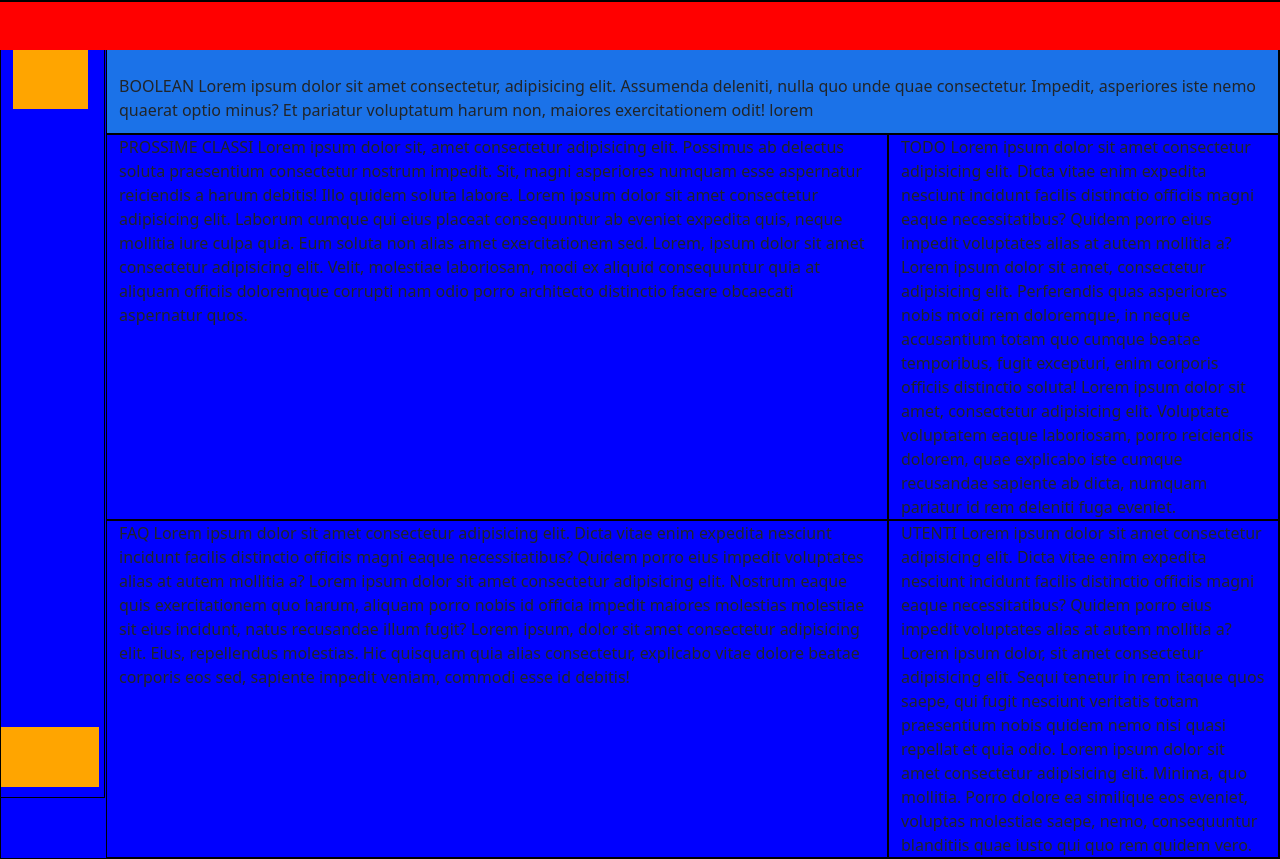
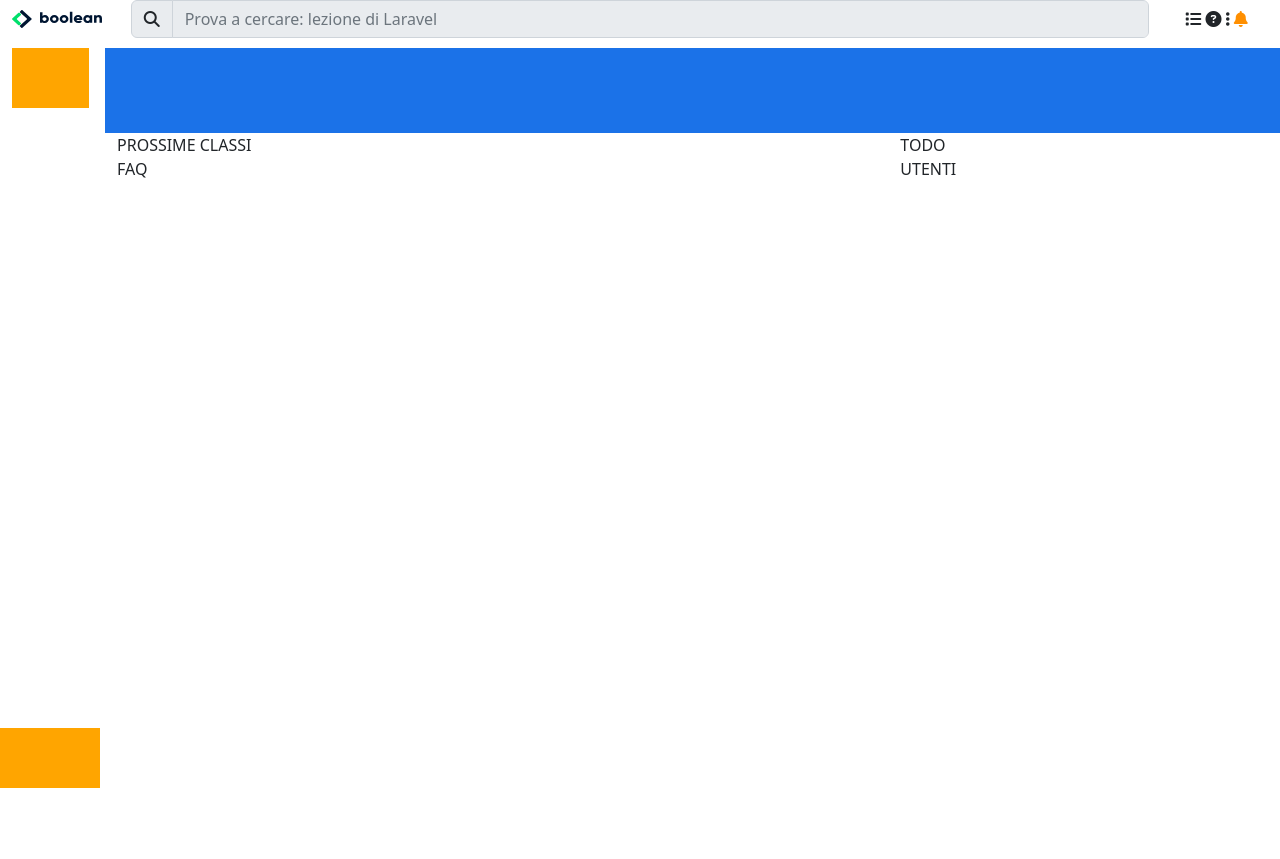
Before and after one commit to FabioBabaglioni/html-css-bootstrap-dashboard, a plain HTML site: page index.html in a window 1280 px wide. After the commit the page ends 800 px from the top, so only its background shows below. Drawn offline with nearby package versions, Linux system fonts and the light colour scheme.

Commit message:
content nav-bar

```diff
--- a/css/style.css
+++ b/css/style.css
@@ -1,6 +1,6 @@
-[class*="col"]{
+/* [class*="col"]{
     border: solid 1px black;
-}
+} */
 
 
 /* regole header */
@@ -8,19 +8,23 @@
 header > nav {
     height: 50px;
     width: 100%;
-    background-color: red;
     position: fixed;
     z-index: 300;
 }
 
-main{
-    background-color: blue;
+.img-small{
+    width: 40px;
 }
 
+.img{
+    width: 90px;
+}
 
+.fa-bell{
+    color: #ff8f00;
+}
 
 /* regole main */
-
 .col-2{
     width: 60px;
 }
@@ -54,12 +58,20 @@ main{
 }
 
 .ms_margin{
-    padding-left: 105px;
+    padding-left: 65px;
+}
+
+.form-control{
+    background-color: #e9ecef;;
 }
 
 
-@media all and (min-width: 768px ) {
+@media all and (min-width: 991px ) {
     .col-2{
         width: 105px;
     }
+
+    .ms_margin{
+        padding-left: 105px;
+    }
 }
--- a/index.html
+++ b/index.html
@@ -16,10 +16,32 @@
 
         <nav>
             <div class="container-fluid">
-                <div class="row  align-items-center">
-                    <div class="col-3"></div>
-                    <div class="col-6"></div>
-                    <div class="col-3"></div>
+                <div class="row  align-items-center justify-content-between">
+                    <div class="col-1">
+                        <a class="navbar-brand" href="#">
+                            <img class="img-small d-md-none" src="img/logo small.png" alt="Boolean">
+                          </a>
+                          <a class="navbar-brand" href="#">
+                            <img class="img d-none d-md-block" src="img/logo.svg" alt="Boolean">
+                          </a>
+                    </div>
+                    <div class="col-10">
+                        <form class="container-fluid">
+                            <div class="input-group">
+                              <span class="input-group-text" id="basic-addon1"><i class="fa-solid fa-magnifying-glass"></i></span>
+                              <input type="text" class="form-control" placeholder="Prova a cercare: lezione di Laravel" aria-label="search" aria-describedby="basic-addon1">
+                            </div>
+                          </form>
+                    </div>
+                    <div class="col-1 d-flex justify-content-between">
+                        <a class="navbar-brand" href="#">
+                            <i class="d-none d-md-inline fa-solid fa-list"></i>
+                            <i class="d-none d-md-inline fa-solid fa-circle-question"></i>
+                            <i class="d-none d-md-inline fa-solid fa-ellipsis-vertical"></i>
+                            <i class="fa-solid fa-bell"></i>
+                        </a>
+
+                    </div>
                 </div>
             </div>
 
@@ -41,29 +63,23 @@
                     <div class="row ms_overflow ms_margin">
                         <div class="col-12 col-red boolean">
                             <div class="my-4">
-                                BOOLEAN Lorem ipsum dolor sit amet consectetur, adipisicing elit. Assumenda deleniti, nulla quo unde quae consectetur. Impedit, asperiores iste nemo quaerat optio minus? Et pariatur voluptatum harum non, maiores exercitationem odit!
-                                lorem
                             </div>
                         </div>
 
                         <div class="col-12 col-md-8">
                             PROSSIME CLASSI
-                            Lorem ipsum dolor sit, amet consectetur adipisicing elit. Possimus ab delectus soluta praesentium consectetur nostrum impedit. Sit, magni asperiores numquam esse aspernatur reiciendis a harum debitis! Illo quidem soluta labore.
-                            Lorem ipsum dolor sit amet consectetur adipisicing elit. Laborum cumque qui eius placeat consequuntur ab eveniet expedita quis, neque mollitia iure culpa quia. Eum soluta non alias amet exercitationem sed.
-                            Lorem, ipsum dolor sit amet consectetur adipisicing elit. Velit, molestiae laboriosam, modi ex aliquid consequuntur quia at aliquam officiis doloremque corrupti nam odio porro architecto distinctio facere obcaecati aspernatur quos.
                         </div>
                         <div class="col-12 col-md-8 order-md-2">
                             FAQ
-                            Lorem ipsum dolor sit amet consectetur adipisicing elit. Dicta vitae enim expedita nesciunt incidunt facilis distinctio officiis magni eaque necessitatibus? Quidem porro eius impedit voluptates alias at autem mollitia a? Lorem ipsum dolor sit amet consectetur adipisicing elit. Nostrum eaque quis exercitationem quo harum, aliquam porro nobis id officia impedit maiores molestias molestiae sit eius incidunt, natus recusandae illum fugit?
-                            Lorem ipsum, dolor sit amet consectetur adipisicing elit. Eius, repellendus molestias. Hic quisquam quia alias consectetur, explicabo vitae dolore beatae corporis eos sed, sapiente impedit veniam, commodi esse id debitis!
+
                         </div>
                         <div class="col-12 col-md-4 ">
                             TODO
-                            Lorem ipsum dolor sit amet consectetur adipisicing elit. Dicta vitae enim expedita nesciunt incidunt facilis distinctio officiis magni eaque necessitatibus? Quidem porro eius impedit voluptates alias at autem mollitia a? Lorem ipsum dolor sit amet, consectetur adipisicing elit. Perferendis quas asperiores nobis modi rem doloremque, in neque accusantium totam quo cumque beatae temporibus, fugit excepturi, enim corporis officiis distinctio soluta! Lorem ipsum dolor sit amet, consectetur adipisicing elit. Voluptate voluptatem eaque laboriosam, porro reiciendis dolorem, quae explicabo iste cumque recusandae sapiente ab dicta, numquam pariatur id rem deleniti fuga eveniet.
+
                         </div>
                         <div class="col-12 col-md-4 order-md-last">
                             UTENTI
-                            Lorem ipsum dolor sit amet consectetur adipisicing elit. Dicta vitae enim expedita nesciunt incidunt facilis distinctio officiis magni eaque necessitatibus? Quidem porro eius impedit voluptates alias at autem mollitia a? Lorem ipsum dolor, sit amet consectetur adipisicing elit. Sequi tenetur in rem itaque quos saepe, qui fugit nesciunt veritatis totam praesentium nobis quidem nemo nisi quasi repellat et quia odio. Lorem ipsum dolor sit amet consectetur adipisicing elit. Minima, quo mollitia. Porro dolore ea similique eos eveniet, voluptas molestiae saepe, nemo, consequuntur blanditiis quae iusto qui quo rem quidem vero.
+
                         </div>
                     </div>
 
```
Also changed, not shown: img/logo small.png (added), img/logo.svg (added), 1 other file.
